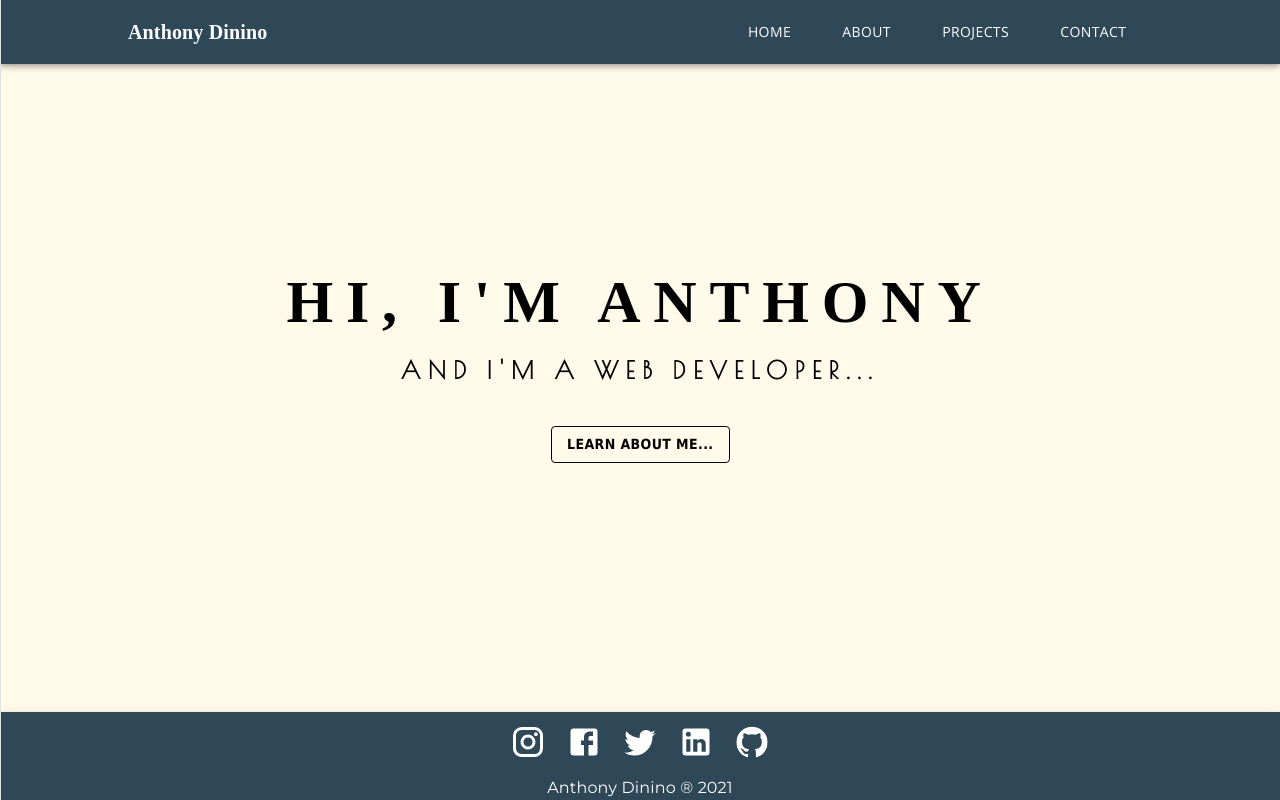
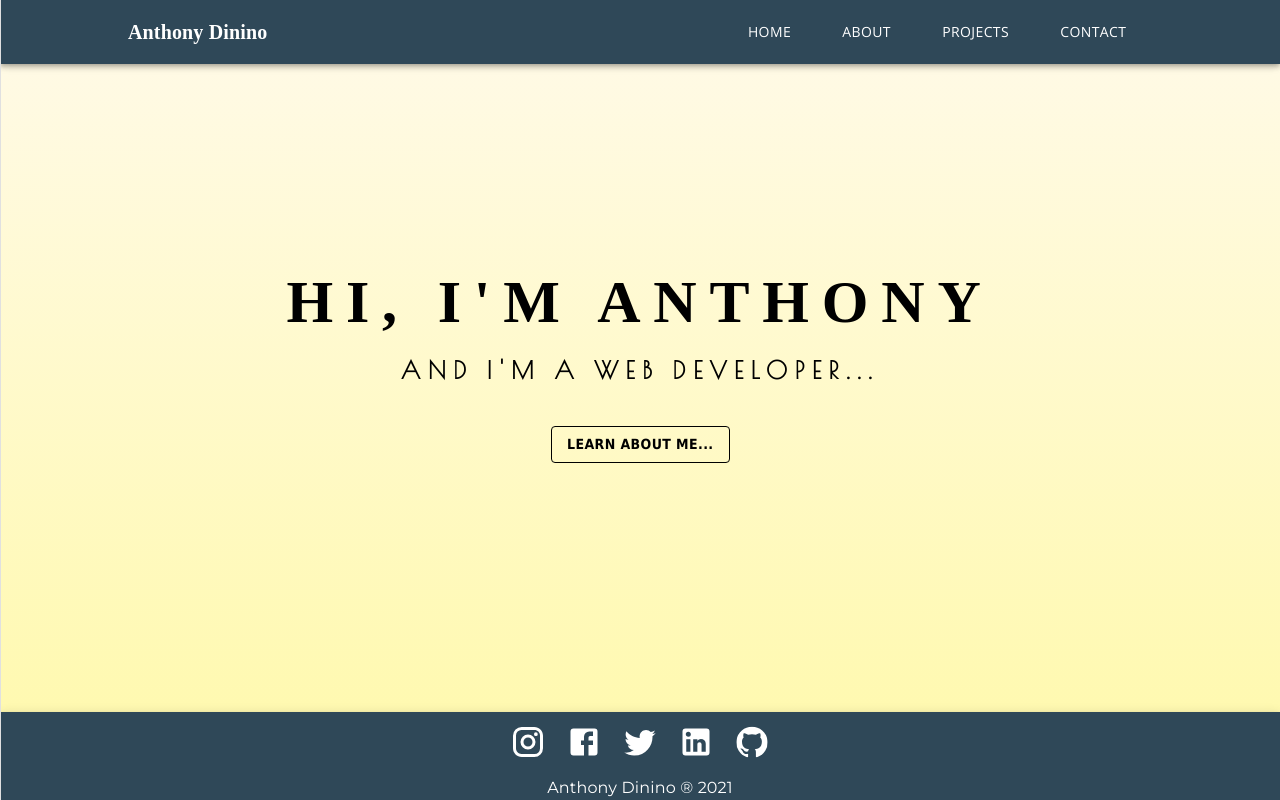
Before and after one commit to anthonydinino/portfolio, a React (Create React App) app: page / in a window 1280 px wide. Built offline with nearby package versions, Linux system fonts and the light colour scheme; a web font is replaced by a local one.

Commit message:
changed background of site

```diff
--- a/src/index.css
+++ b/src/index.css
@@ -1,5 +1,5 @@
 body {
   margin: 0 0;
-  background-color: #fffaea;
+  background-image: linear-gradient(180deg, #fffaea, #fff9a9);
   overflow-x: hidden;
 }
```
